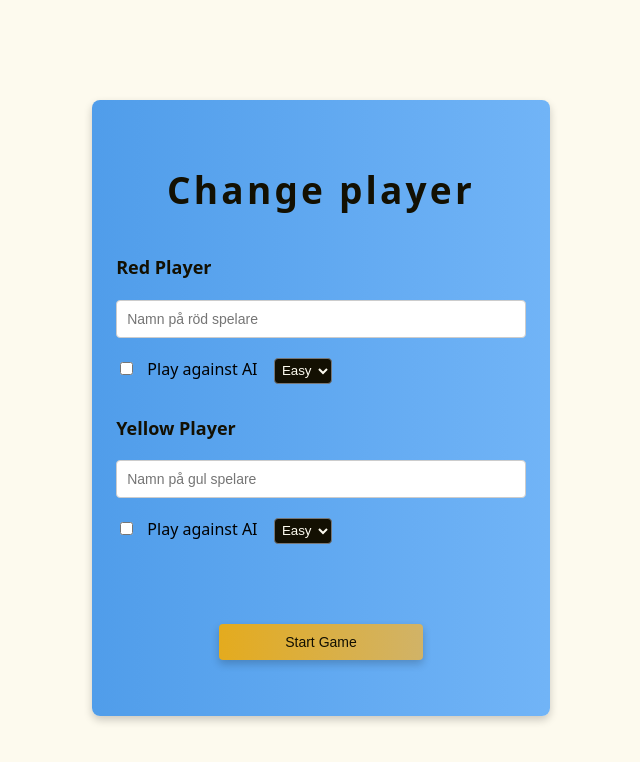
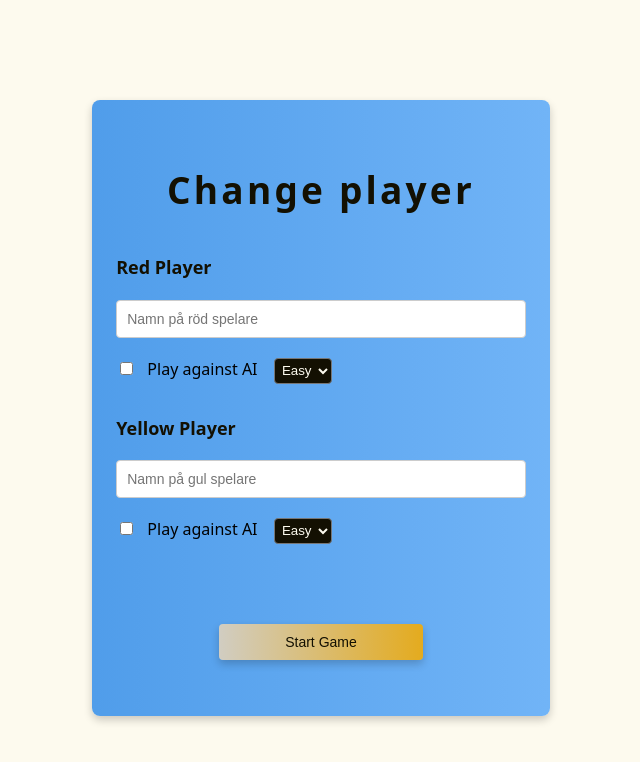
Before and after one commit to EricClasson/Connect_4_group_project, a React (Vite) app: page / in a window 1280 px wide. In both pictures the pointer is over the button "Start Game". Shown: the top 762 px of the page, without its empty margins (319-959 px from the left). Built offline with nearby package versions, Linux system fonts and the light colour scheme.

Commit message:
fixed hover on btn

```diff
--- a/src/styles/registerCreatePlayer.css
+++ b/src/styles/registerCreatePlayer.css
@@ -75,7 +75,8 @@ button {
 }
 
 button:hover {
-  background-color: var(--marker-yellow);
+  background: linear-gradient(to left, var(--primary), #d1cdc2);
+  transition: all 6s ease;
 }
 
 button[type='button'] {
```
